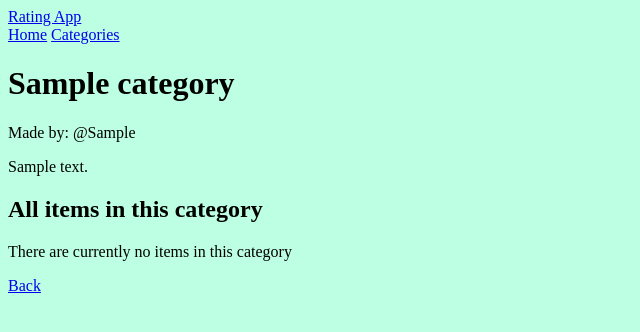
After one commit to aarenb/databas_projekt, a Node server app: page /category/600000000000000000000001 in a window 1280 px wide. The commit adds this page. Shown: the top 332 px of the page, without its empty margins (0-640 px from the left). Run offline with Node 20, Linux system fonts and the light colour scheme; tables that the repository leaves empty hold one stand-in row (values such as "Sample post"); some libraries are stand-ins or nearby versions.

Commit message:
Add view for one category

```diff
--- a/rating-app/src/controllers/category-controller.js
+++ b/rating-app/src/controllers/category-controller.js
@@ -6,6 +6,7 @@
  */
 
 import { Category } from '../models/category.js'
+import { Item } from '../models/item.js'
 
 export class CategoryController {
   /**
@@ -23,6 +24,29 @@ export class CategoryController {
       }
 
       res.render('category/index', { viewData })
+    } catch (error) {
+      next(error)
+    }
+  }
+
+  /**
+   * Gets a certain category and all items in it, and renders a view
+   *
+   * @param {object} req - Express request object.
+   * @param {object} res - Express response object.
+   * @param {Function} next - Express next middleware function.
+   */
+  async showCategory (req, res, next) {
+    try {
+      const category = (await Category.findById(req.params.id)).toObject()
+      const items = (await Item.find({category: category.name})).map(item => item.toObject())
+
+      const viewData = {
+        category,
+        items
+      }
+
+      res.render('category/one', { viewData })
     } catch (error) {
       next(error)
     }
--- a/rating-app/src/routes/category-router.js
+++ b/rating-app/src/routes/category-router.js
@@ -14,5 +14,7 @@ const controller = new CategoryController()
 
 router.get('/', (req, res, next) => controller.index(req, res, next))
 
+router.get('/:id', (req, res, next) => controller.showCategory(req, res, next))
+
 router.get('/create', (req, res, next) => controller.addView(req, res, next))
 router.post('/create', (req, res, next) => controller.createCategory(req, res, next))
--- a/rating-app/src/views/category/index.ejs
+++ b/rating-app/src/views/category/index.ejs
@@ -5,7 +5,7 @@
   <div>
   <% for (const category of viewData.categories) { %>
     <div>
-      <h2><%= category.name %></h2>
+      <h2><a href="./category/<%= category.id %>"><%= category.name %></a></h2>
       <p>Made by: @<%= category.creator %></p>
       <p><%= category.description %></p>
     </div>
--- /dev/null
+++ b/rating-app/src/views/category/one.ejs
@@ -0,0 +1,32 @@
+<% if (viewData?.category) { %>
+  <div>
+  <h1><%= viewData.category.name %></h1>
+  <p>Made by: @<%= viewData.category.creator %></p>
+  <p><%= viewData.category.description %></p>
+
+  <h2> All items in this category</h2>
+  <% if (viewData?.items[1]) { %>
+  <% for (const item of viewData.items) { %>
+    <div>
+      <h2><a href="./item/<%= item.id %>"><%= item.name %></a></h2>
+      <% if (item?.imgUrl) { %>
+      <img src="<%= item.imgUrl %>" width="25">
+      <% } %>
+      <p>Category: <%= item.category %></p>
+      <p>Made by: @<%= item.creator %></p>
+      <% if (item?.brand) { %>
+        <p>Brand: <%= item.brand %></p>
+      <% } %>
+      <p><%= item?.description %></p>
+    </div>
+  <% } %>
+  <% } else { %>
+    <p> There are currently no items in this category</p>
+  <% } %>
+  </div>
+
+<% } else { %>
+  <p> Error getting the category info</p>
+<% } %>
+
+<a href="./">Back</a>
```
